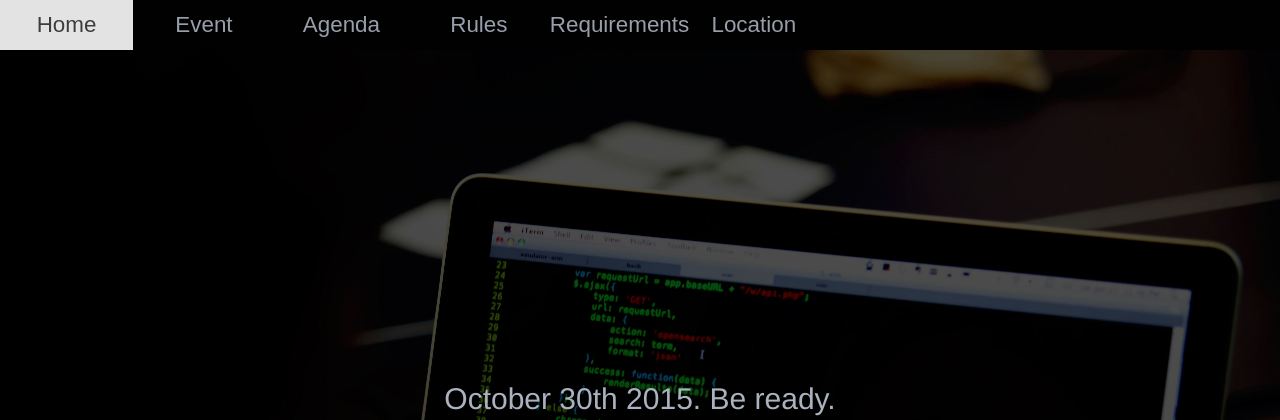
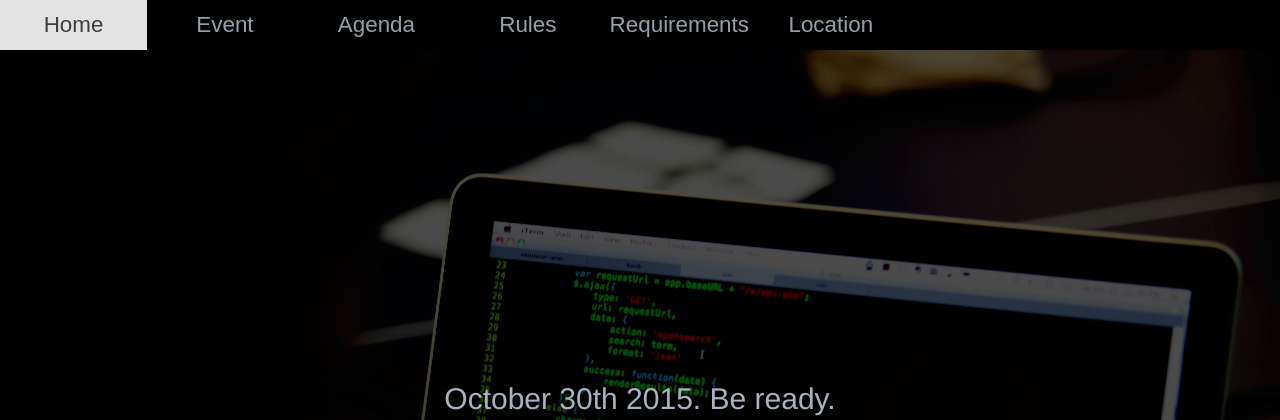
Before and after one commit to thel3l/hackathon-dpse, a PHP site: page / in a window 1280 px wide. Shown: the top 420 px of the page. Run offline with PHP 8.4, Linux system fonts and the light colour scheme; some libraries are stand-ins or nearby versions.

Commit message:
Fixed Requirements in navbar

```diff
--- a/css/style1.css
+++ b/css/style1.css
@@ -33,7 +33,7 @@ body {
     font-family: 'Oswald',sans-serif;
     text-align: center;
     display: inline-block;
-    width: 133px;
+    width: 147px;
     border-bottom: none;
     height: 50px;
     line-height: 50px;
```
